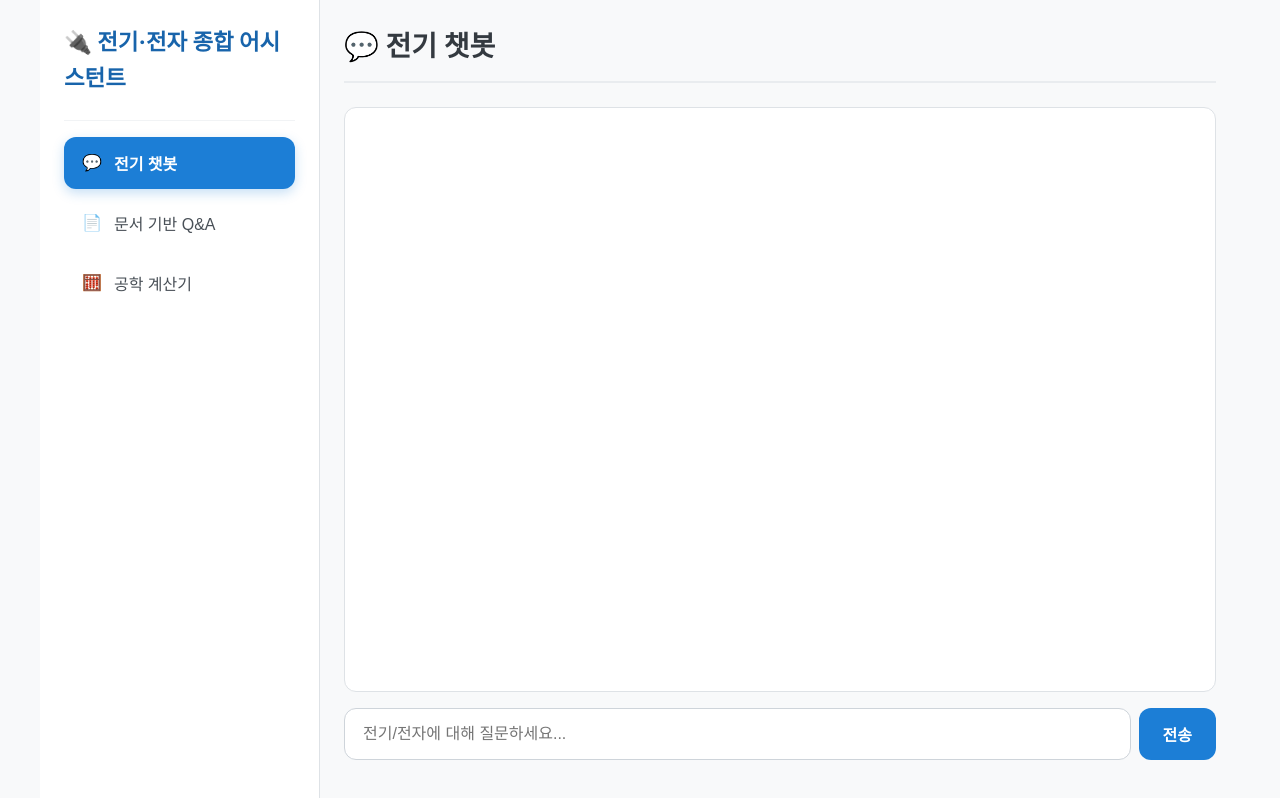
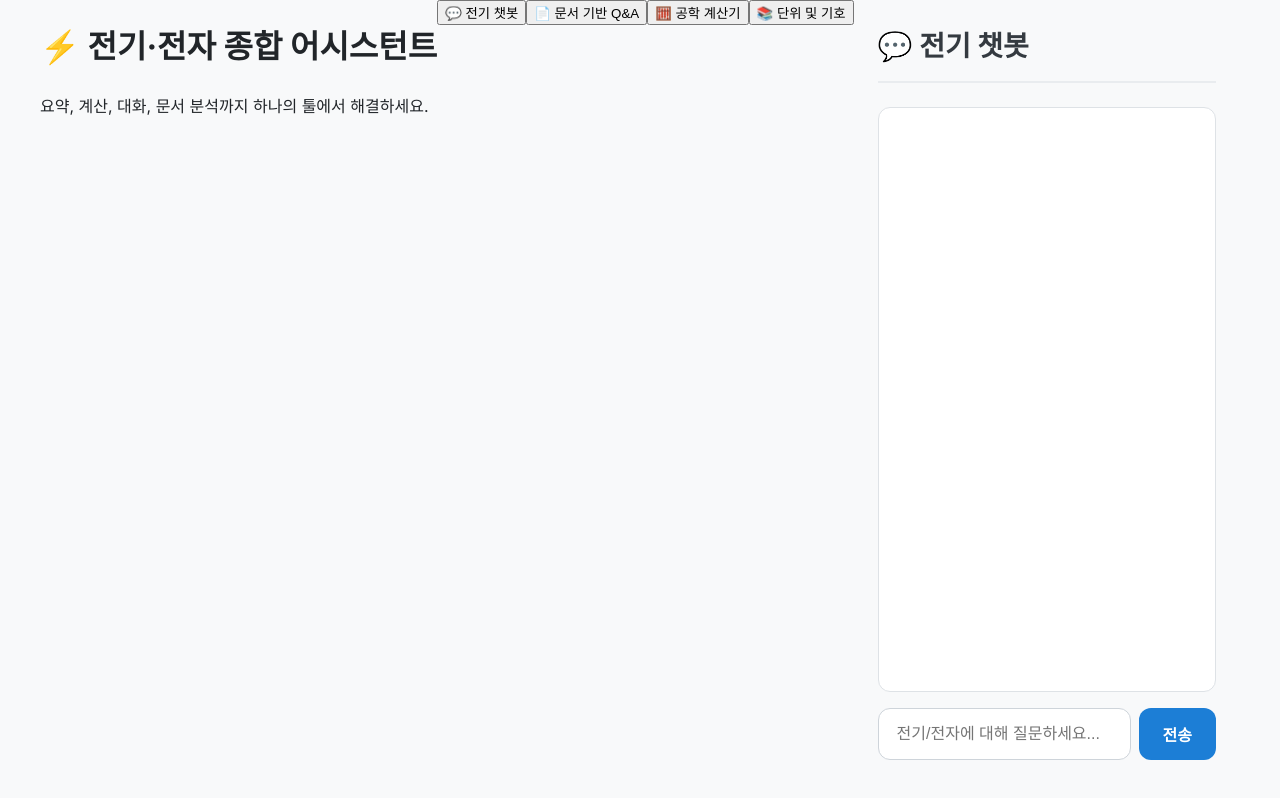
Before and after one commit to jungsday2/chatbot_elec, a React (Vite) app in the folder frontend/: page / in a window 1280 px wide. Built offline with nearby package versions, Linux system fonts and the light colour scheme; a web font is replaced by a local one.

Commit message:
Update App.jsx

```diff
--- a/frontend/src/App.jsx
+++ b/frontend/src/App.jsx
@@ -5,7 +5,7 @@ import Chat from './components/Chat.jsx';
 import './App.css';
 
 function App() {
-  const [activeTab, setActiveTab] = useState('chat'); // 기본 탭을 챗봇으로 변경
+  const [activeTab, setActiveTab] = useState('chat');
 
   const renderContent = () => {
     switch (activeTab) {
@@ -15,6 +15,9 @@ function App() {
         return <DocQA />;
       case 'calculator':
         return <Calculators />;
+      // '단위 및 기호' 탭은 이미지에만 존재하므로 일단 비워둡니다.
+      case 'units':
+        return <div>단위 및 기호 컨텐츠</div>;
       default:
         return <Chat />;
     }
@@ -22,22 +25,26 @@ function App() {
 
   return (
     <div className="app-container">
-      <aside className="sidebar">
-        <header className="sidebar-header">
-          <h1>🔌 전기·전자 종합 어시스턴트</h1>
+      <header className="app-header">
+        <h1>⚡️ 전기·전자 종합 어시스턴트</h1>
+        <p>요약, 계산, 대화, 문서 분석까지 하나의 툴에서 해결하세요.</p>
       </header>
-        <nav className="sidebar-nav">
+
+      <nav className="app-nav">
         <button className={activeTab === 'chat' ? 'active' : ''} onClick={() => setActiveTab('chat')}>
-            <span>💬</span> 전기 챗봇
+          💬 전기 챗봇
         </button>
         <button className={activeTab === 'doc-qa' ? 'active' : ''} onClick={() => setActiveTab('doc-qa')}>
-            <span>📄</span> 문서 기반 Q&A
+          📄 문서 기반 Q&A
         </button>
         <button className={activeTab === 'calculator' ? 'active' : ''} onClick={() => setActiveTab('calculator')}>
-            <span>🧮</span> 공학 계산기
+          🧮 공학 계산기
+        </button>
+        <button className={activeTab === 'units' ? 'active' : ''} onClick={() => setActiveTab('units')}>
+          📚 단위 및 기호
         </button>
       </nav>
-      </aside>
+
       <main className="main-content">
         {renderContent()}
       </main>
```
Lines whose indentation alone changed are shown as unchanged.
